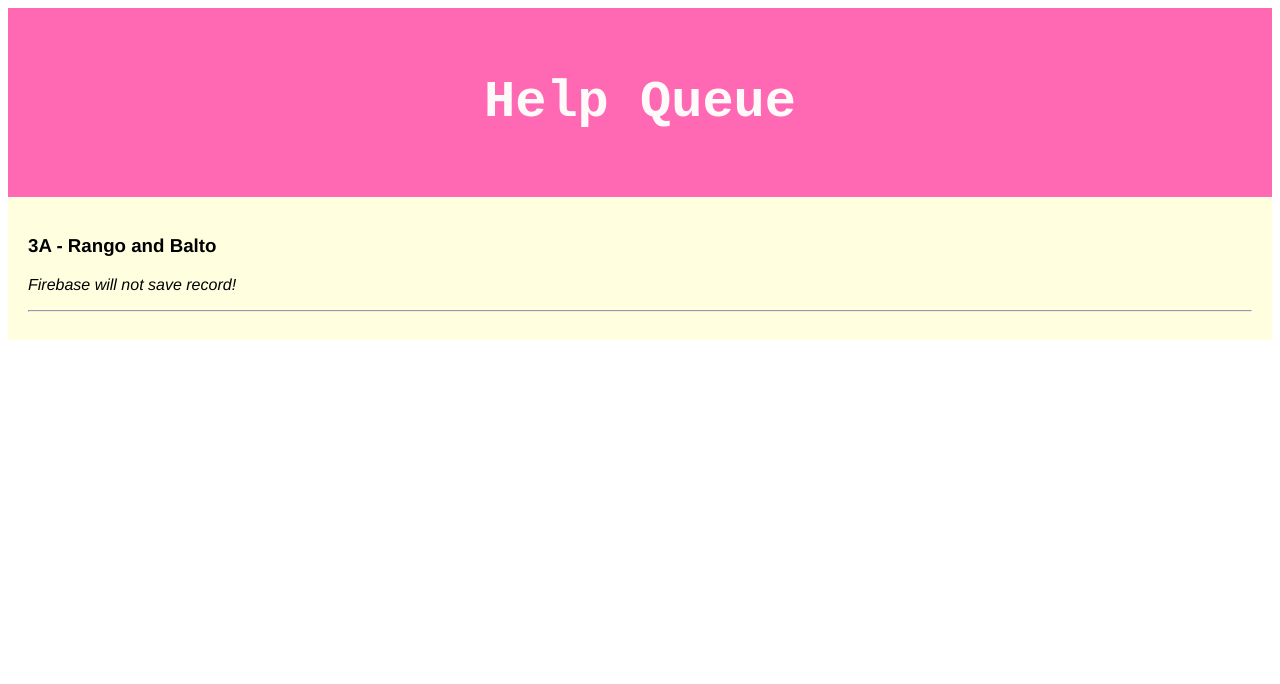
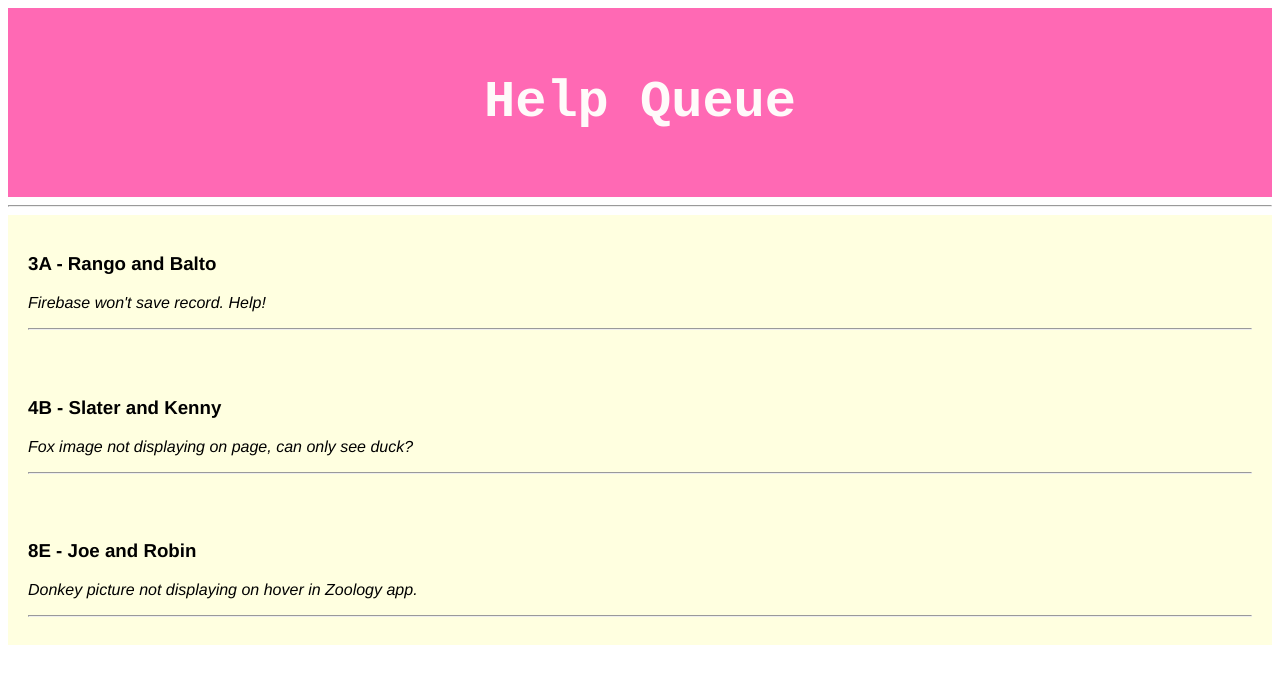
Before and after one commit to robinsola/React-Template, a React app: page / in a window 1280 px wide. Shown: the top 684 px of the page. Built offline with nearby package versions, Linux system fonts and the light colour scheme.

Commit message:
add linters

```diff
--- a/package.json
+++ b/package.json
@@ -4,6 +4,8 @@
   "description": "",
   "main": "index.js",
   "scripts": {
+    "lint": "eslint src/*jsx src/**/**; exit 0",
+    "lint-fix": "eslint src/*jsx src/**/** --fix; exit 0",
     "test": "echo \"Error: no test specified\" && exit 1",
     "start": "webpack-dev-server"
   },
@@ -19,6 +21,8 @@
     "babel-loader": "^7.0.0",
     "babel-preset-es2015": "^6.24.1",
     "babel-preset-react": "^6.24.1",
+    "eslint-loader": "^2.0.0",
+    "eslint-plugin-react": "^7.5.1",
     "html-webpack-plugin": "^2.29.0",
     "react-hot-loader": "^3.0.0-beta.7",
     "webpack": "^3.4.0",
--- a/src/components/Header.jsx
+++ b/src/components/Header.jsx
@@ -8,7 +8,7 @@
     fontSize: '2em',
     padding: '30px',
     textAlign: 'center'
-  }
+  };
   return (
     <div style={headerStyles}>
       <h1>Help Queue</h1>
--- a/src/components/Ticket.jsx
+++ b/src/components/Ticket.jsx
@@ -6,7 +6,7 @@
     fontFamily: 'helvetica',
     backgroundColor: 'lightyellow',
     padding: '20px'
-  }
+  };
   return (
     <div style={ticketStyles}>
       <h3>{props.location} - {props.names}</h3>
--- a/src/components/TicketList.jsx
+++ b/src/components/TicketList.jsx
@@ -1,12 +1,35 @@
 import React from 'react';
 import Ticket from './Ticket';
 
+var masterTicketList = [
+  {
+    names: 'Rango and Balto',
+    location: '3A',
+    issue: 'Firebase won\'t save record. Help!'
+  },
+  {
+    names: 'Slater and Kenny',
+    location: '4B',
+    issue: 'Fox image not displaying on page, can only see duck?'
+  },
+  {
+    names: 'Joe and Robin',
+    location: '8E',
+    issue: 'Donkey picture not displaying on hover in Zoology app.',
+  }
+];
+
 function TicketList() {
   return (
-    <Ticket
-      location='3A'
-      names='Rango and Balto'
-      issue='Firebase will not save record!'/>
+    <div>
+      <hr/>
+      {masterTicketList.map((ticket, index) =>
+        <Ticket names={ticket.names}
+          location={ticket.location}
+          issue={ticket.issue}
+          key={index} />
+      )}
+    </div>
   );
 }
 
--- a/src/index.jsx
+++ b/src/index.jsx
@@ -13,9 +13,10 @@
 };
 
 render(App);
-
+/*eslint-disable */
 if (module.hot) {
   module.hot.accept('./components/App', () => {
     render(App)
   });
 }
+/*eslint-enable */
--- a/webpack.config.js
+++ b/webpack.config.js
@@ -33,6 +33,16 @@
     rules: [
       {
         test: /\.jsx?$/,
+        enforce: "pre",
+        loader: "eslint-loader",
+        exclude: /node_modules/,
+        options: {
+          emitWarning: true,
+          configFile: "./.eslintrc.json"
+          }
+        },
+      {
+        test: /\.jsx?$/,
         loader: "babel-loader",
         exclude: /node_modules/,
         options: {
```
Also changed, not shown: .eslintrc.json (added), 1 other file (tests, documents, lock files or other folders).
